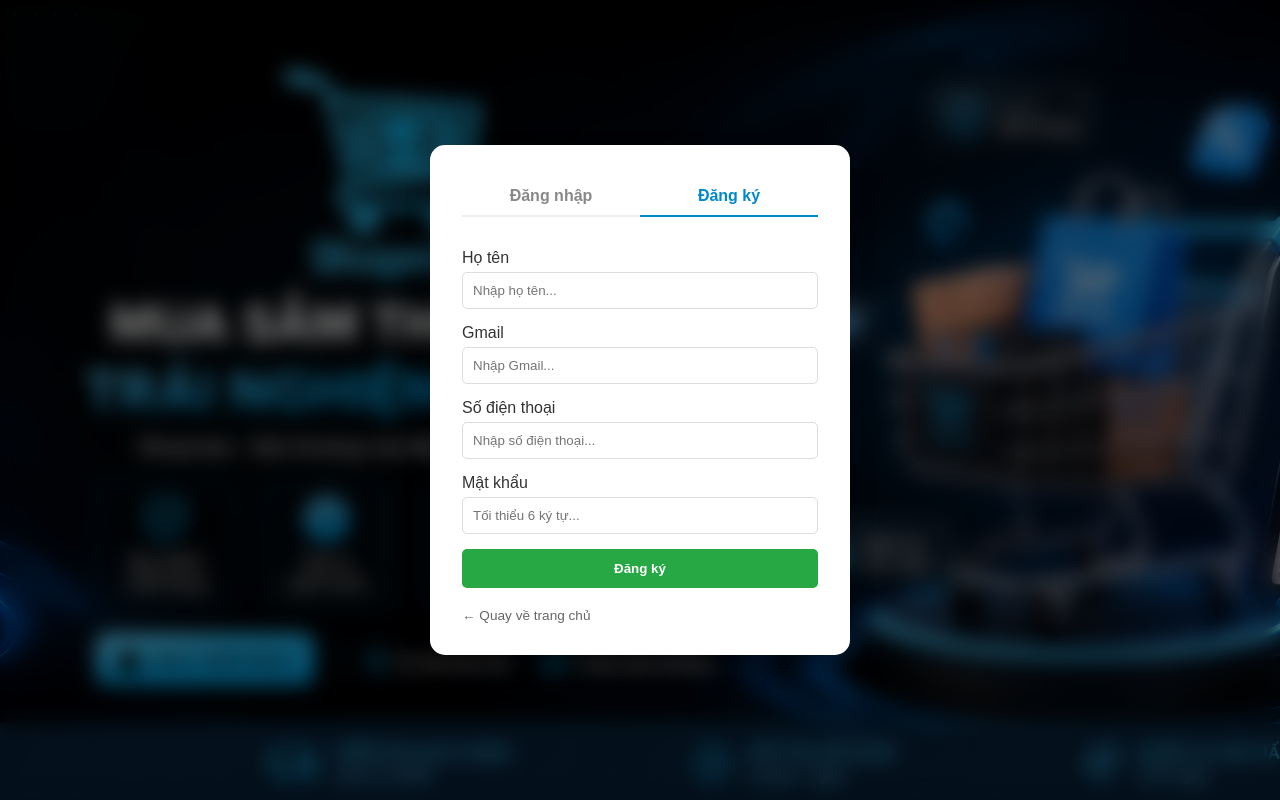
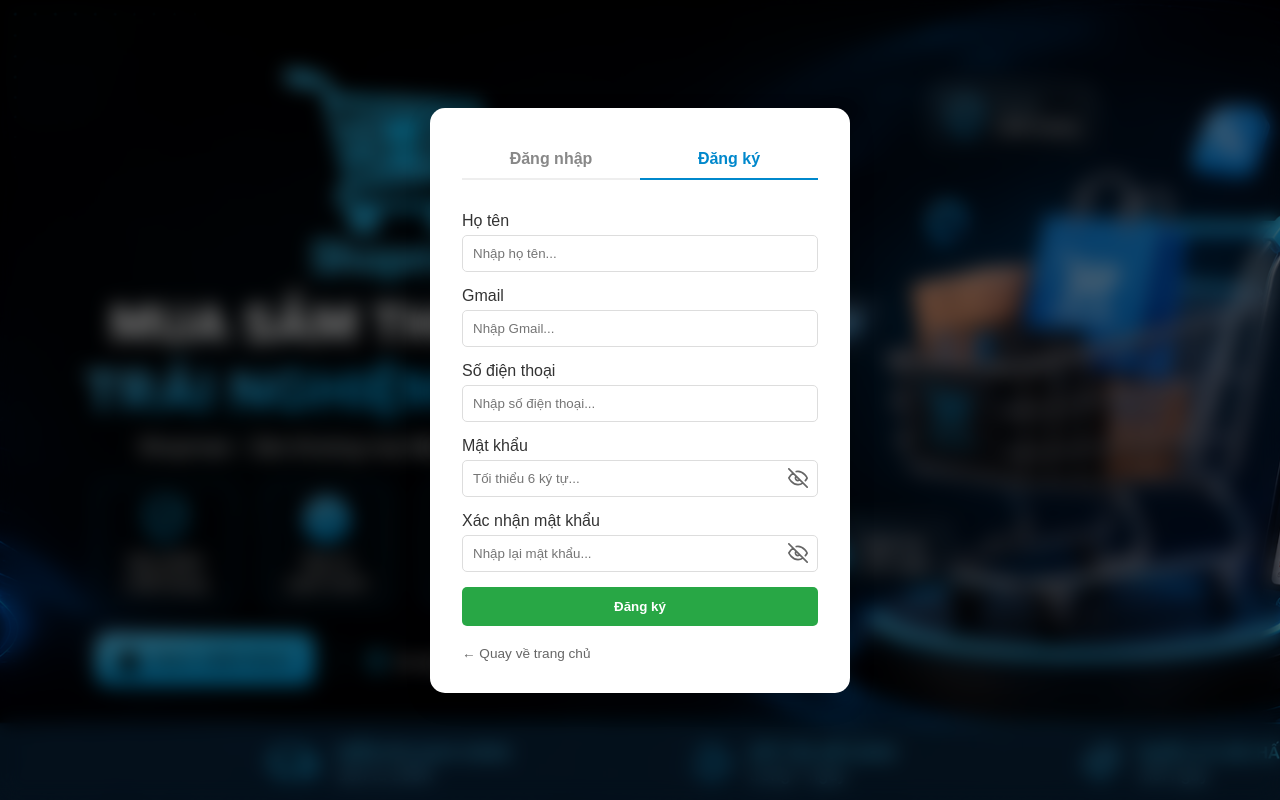
Before and after one commit to belongkawaii/ShopmeeUI, a React (Vite) app: page /login in a window 1280 px wide. Both pictures are taken after a click on the button "Đăng ký". Built offline with nearby package versions, Linux system fonts and the light colour scheme.

Commit message:
fix lỗi Auth(hiện con mắt khi muốn xem mật khẩu)

```diff
--- a/src/pages/Auth/AuthModal.css
+++ b/src/pages/Auth/AuthModal.css
@@ -1,3 +1,17 @@
+
+input::-ms-reveal,
+input::-ms-clear {
+  display: none !important;
+}
+
+input::-webkit-contacts-auto-fill-button,
+input::-webkit-credentials-auto-fill-button {
+  visibility: hidden;
+  display: none !important;
+  pointer-events: none;
+}
+
+
 .auth-page {
   min-height: 100vh;
   display: flex;
@@ -232,6 +246,8 @@
   cursor: not-allowed;
 }
 
+
+
 @media (max-width: 480px) {
   .auth-container {
     padding: 1.4rem;
--- a/src/pages/Auth/AuthModal.jsx
+++ b/src/pages/Auth/AuthModal.jsx
@@ -59,6 +59,55 @@ function AuthMessage({ type, message }) {
   return <div className={`auth-message ${type}`}>{message}</div>;
 }
 
+// COMPONENT PASSWORD INPUT CÓ ICON CON MẮT
+function PasswordInput({ value, onChange, placeholder, name, minLength, required }) {
+  const [showPassword, setShowPassword] = useState(false);
+
+  return (
+    <div style={{ position: "relative", width: "100%" }}>
+      <input
+        type={showPassword ? "text" : "password"}
+        name={name}
+        placeholder={placeholder}
+        value={value}
+        onChange={onChange}
+        minLength={minLength}
+        required={required}
+        style={{ paddingRight: "40px", width: "100%", boxSizing: "border-box" }}
+      />
+      <button
+        type="button"
+        onClick={() => setShowPassword((prev) => !prev)}
+        style={{
+          position: "absolute",
+          right: "10px",
+          top: "50%",
+          transform: "translateY(-50%)",
+          background: "none",
+          border: "none",
+          cursor: "pointer",
+          color: "#666",
+          padding: 0,
+          display: "flex",
+          alignItems: "center",
+          justifyContent: "center",
+        }}
+      >
+        {showPassword ? (
+          <svg width="20" height="20" viewBox="0 0 24 24" fill="none" stroke="currentColor" strokeWidth="2" strokeLinecap="round" strokeLinejoin="round">
+            <path d="M1 12s4-8 11-8 11 8 11 8-4 8-11 8-11-8-11-8z"></path>
+            <circle cx="12" cy="12" r="3"></circle>
+          </svg>
+        ) : (
+          <svg width="20" height="20" viewBox="0 0 24 24" fill="none" stroke="currentColor" strokeWidth="2" strokeLinecap="round" strokeLinejoin="round">
+            <path d="M17.94 17.94A10.07 10.07 0 0 1 12 20c-7 0-11-8-11-8a18.45 18.45 0 0 1 5.06-5.94M9.9 4.24A9.12 9.12 0 0 1 12 4c7 0 11 8 11 8a18.5 18.5 0 0 1-2.16 3.19m-6.72-1.07a3 3 0 1 1-4.24-4.24M1 1l22 22"></path>
+          </svg>
+        )}
+      </button>
+    </div>
+  );
+}
+
 function LoginForm({ onForgotPassword }) {
   const navigate = useNavigate();
 
@@ -116,12 +165,11 @@ function LoginForm({ onForgotPassword }) {
 
       <div className="input-group">
         <label>Mật khẩu</label>
-        <input
-          type="password"
+        <PasswordInput
           placeholder="Nhập mật khẩu..."
           value={password}
           onChange={(e) => setPassword(e.target.value)}
-          required
+          required={true}
         />
       </div>
 
@@ -302,28 +350,26 @@ function ForgotPasswordForm({ onBackToLogin }) {
 
       <div className="input-group">
         <label>Mật khẩu mới</label>
-        <input
-          type="password"
+        <PasswordInput
           placeholder="Nhập mật khẩu mới..."
           value={newPassword}
           onChange={(e) => setNewPassword(e.target.value)}
           minLength={6}
-          required
+          required={true}
         />
       </div>
 
       <div className="input-group">
         <label>Xác nhận mật khẩu</label>
-        <input
-          type="password"
+        <PasswordInput
           placeholder="Nhập lại mật khẩu mới..."
           value={confirmPassword}
           onChange={(e) => setConfirmPassword(e.target.value)}
           minLength={6}
-          required
+          required={true}
         />
         {!passwordsMatch && (
-          <span className="field-warning">
+          <span className="field-warning" style={{ color: "red", fontSize: "0.85rem", marginTop: "5px", display: "block" }}>
             Mật khẩu xác nhận chưa trùng khớp.
           </span>
         )}
@@ -386,11 +432,15 @@ function RegisterForm({ onShowLogin }) {
     email: "",
     phone: "",
     password: "",
+    confirmPassword: "",
   });
   const [otp, setOtp] = useState("");
   const [loading, setLoading] = useState(false);
   const [error, setError] = useState("");
   const [success, setSuccess] = useState("");
+
+  const passwordsMatch =
+    formData.confirmPassword.length === 0 || formData.password === formData.confirmPassword;
 
   function handleChange(e) {
     const { name, value } = e.target;
@@ -404,9 +454,15 @@ function RegisterForm({ onShowLogin }) {
   async function handleRegister(e) {
     e.preventDefault();
 
-    setLoading(true);
     setError("");
     setSuccess("");
+
+    if (formData.password !== formData.confirmPassword) {
+      setError("Mật khẩu xác nhận chưa trùng khớp.");
+      return;
+    }
+
+    setLoading(true);
 
     try {
       await requestApi("/register", {
@@ -414,7 +470,7 @@ function RegisterForm({ onShowLogin }) {
         email: formData.email,
         phone: formData.phone,
         password: formData.password,
-        password_confirmation: formData.password,
+        password_confirmation: formData.confirmPassword,
       });
 
       setIsOtpVisible(true);
@@ -508,15 +564,31 @@ function RegisterForm({ onShowLogin }) {
 
       <div className="input-group">
         <label>Mật khẩu</label>
-        <input
-          type="password"
+        <PasswordInput
           name="password"
           placeholder="Tối thiểu 6 ký tự..."
           value={formData.password}
           onChange={handleChange}
           minLength={6}
-          required
+          required={true}
         />
+      </div>
+
+      <div className="input-group">
+        <label>Xác nhận mật khẩu</label>
+        <PasswordInput
+          name="confirmPassword"
+          placeholder="Nhập lại mật khẩu..."
+          value={formData.confirmPassword}
+          onChange={handleChange}
+          minLength={6}
+          required={true}
+        />
+        {!passwordsMatch && (
+          <span className="field-warning" style={{ color: "red", fontSize: "0.85rem", marginTop: "5px", display: "block" }}>
+            Mật khẩu xác nhận chưa trùng khớp.
+          </span>
+        )}
       </div>
 
       {isOtpVisible && (
@@ -538,7 +610,7 @@ function RegisterForm({ onShowLogin }) {
       <button
         className="submit-btn register-submit"
         type="submit"
-        disabled={loading}
+        disabled={loading || !passwordsMatch}
       >
         {loading
           ? isOtpVisible
```
Also changed, not shown: src/components/Auth/PasswordInput.jsx (added, +51 -0 lines).
